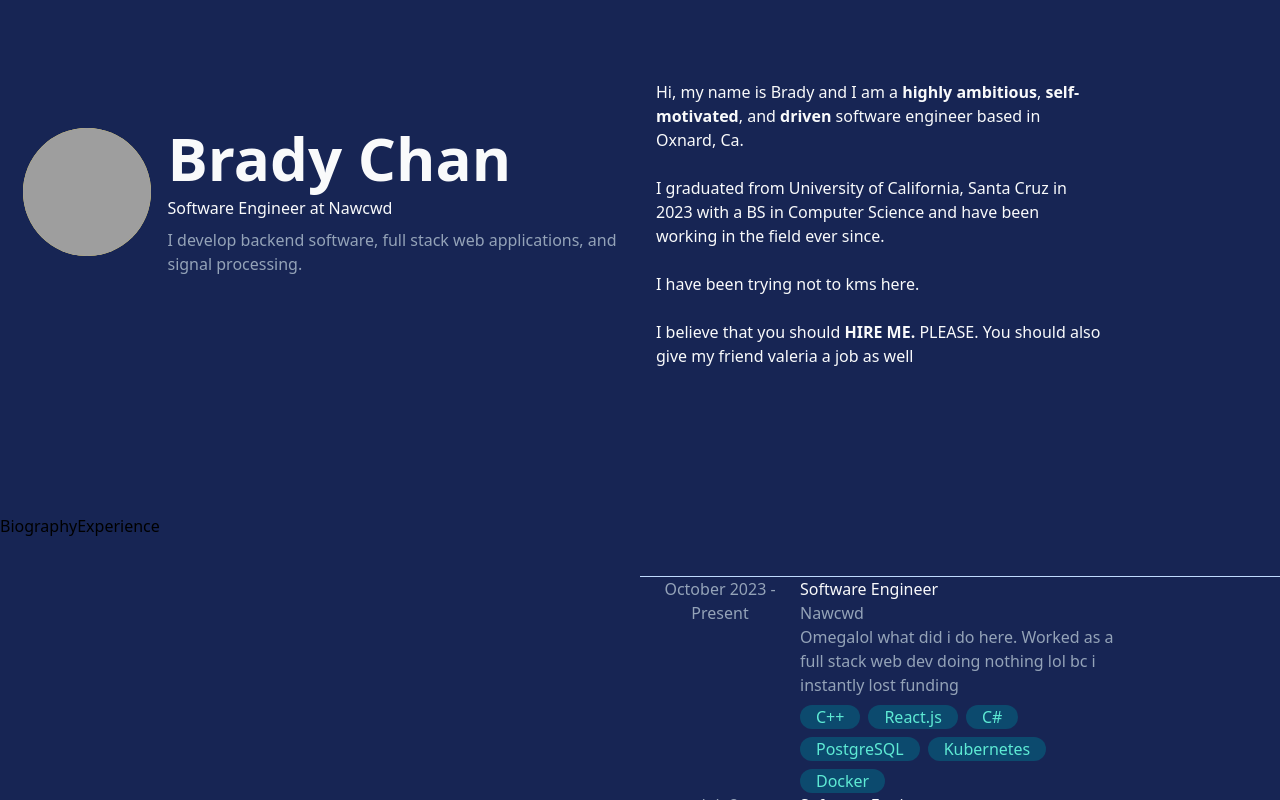
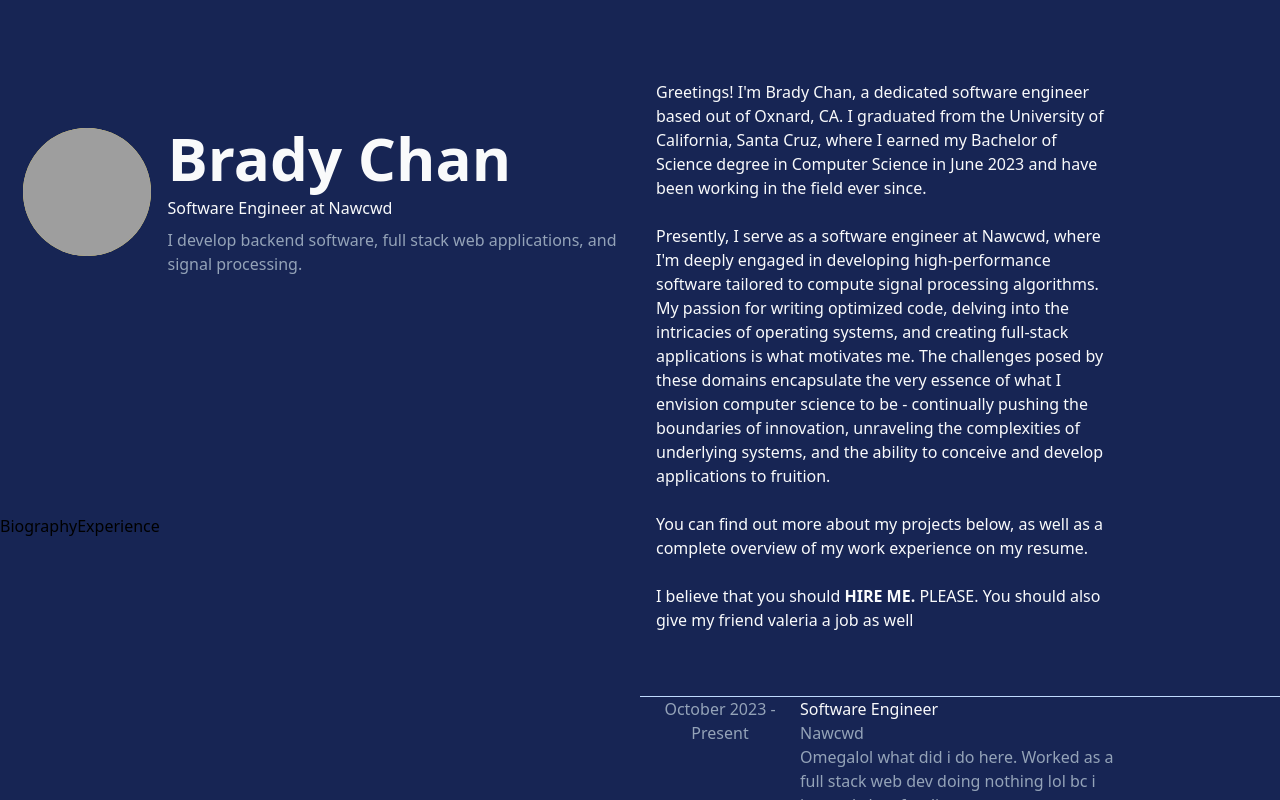
Before and after one commit to BradyBMC/portfolio, a Next.js app: page / in a window 1280 px wide. Built offline with nearby package versions, Linux system fonts and the light colour scheme; grey boxes are pictures that could not be loaded.

Commit message:
updated bio

```diff
--- a/components/Biography.tsx
+++ b/components/Biography.tsx
@@ -3,25 +3,31 @@ import React, { useEffect } from "react"
 const Biography = () => {
   return (
     <section id="biography">
-      <div className="pb-12 md:pt-16 md:pb-48">
+      <div className="pb-12 md:pt-16 md:pb-12">
         <div className="flex flex-col space-y-10 items-stretch justify-center align-top md:space-x-10 md:space-y-0 md:p-4 md:flex-row md:text-left text-gray-50">
           <div className="text-wrap md:pr-40">
             <p>
-              Hi, my name is Brady and I am a{" "}
-              <span className="font-bold">{"highly ambitious"}</span>,
-              <span className="font-bold">{" self-motivated"}</span>, and
-              <span className="font-bold">{" driven"}</span> software engineer
-              based in Oxnard, Ca.
+            Greetings! I'm Brady Chan, a dedicated software engineer based out of Oxnard, CA.
+            I graduated from the University of California, Santa Cruz, where I earned my Bachelor of Science degree in Computer Science in June 2023 and have been working in the field ever since.
+            </p>
+            {/*
+            <br />
+            <p>
+            Throughout my academic tenure, I had the privilege of contributing to a plethora of projects spanning diverse languages and roles.
+            Notable among them was my role as a team lead, spearheading the development of an innovative audiovisualizer.
+            Leveraging technologies such as C++, Qt, and OpenGL.
+            Additionally, I developed an email web server, harnessing the power of React.js, Express.js, Node.js, OpenAPI, and PostgreSQL to deliver a robust and efficient system.
+            </p>
+            */}
+            <br />
+            <p>
+            Presently, I serve as a software engineer at Nawcwd, where I'm deeply engaged in developing high-performance software tailored to compute signal processing algorithms.
+            My passion for writing optimized code, delving into the intricacies of operating systems, and creating full-stack applications is what motivates me.
+            The challenges posed by these domains encapsulate the very essence of what I envision computer science to be - continually pushing the boundaries of innovation, unraveling the complexities of underlying systems, and the ability to conceive and develop applications to fruition.
             </p>
             <br />
             <p>
-              I graduated from University of California, Santa Cruz in 2023
-              with a BS in Computer Science and have been working in the
-              field ever since.
-            </p>
-            <br />
-            <p>
-              I have been trying not to kms here.
+              You can find out more about my projects below, as well as a complete overview of my work experience on my resume.
             </p>
             <br />
             <p>
```
